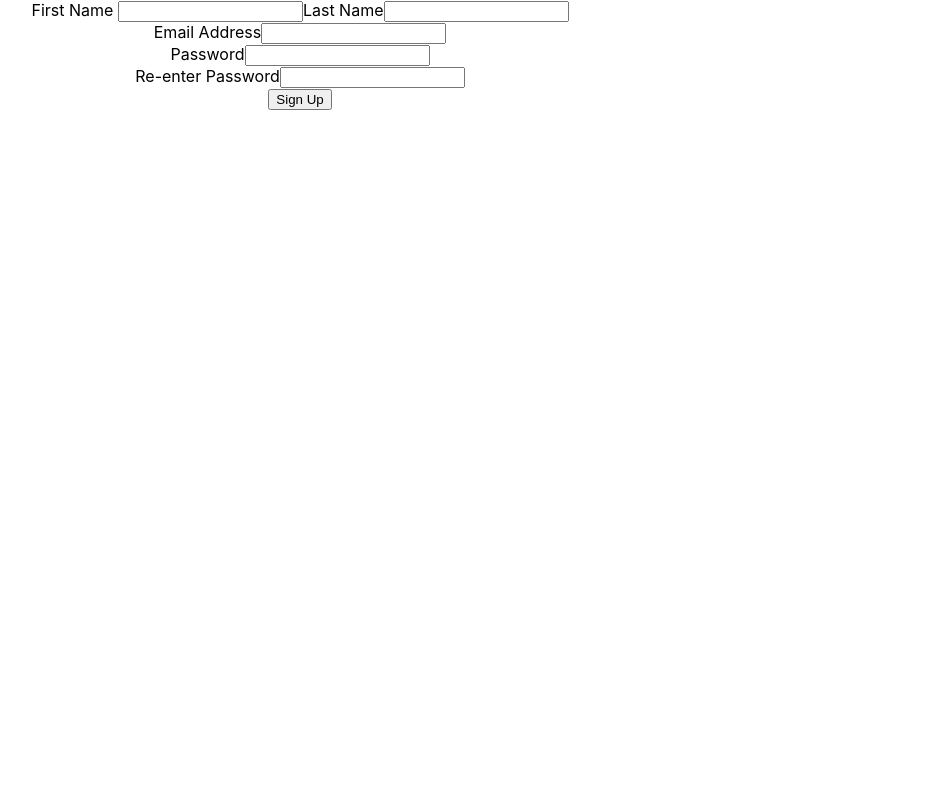
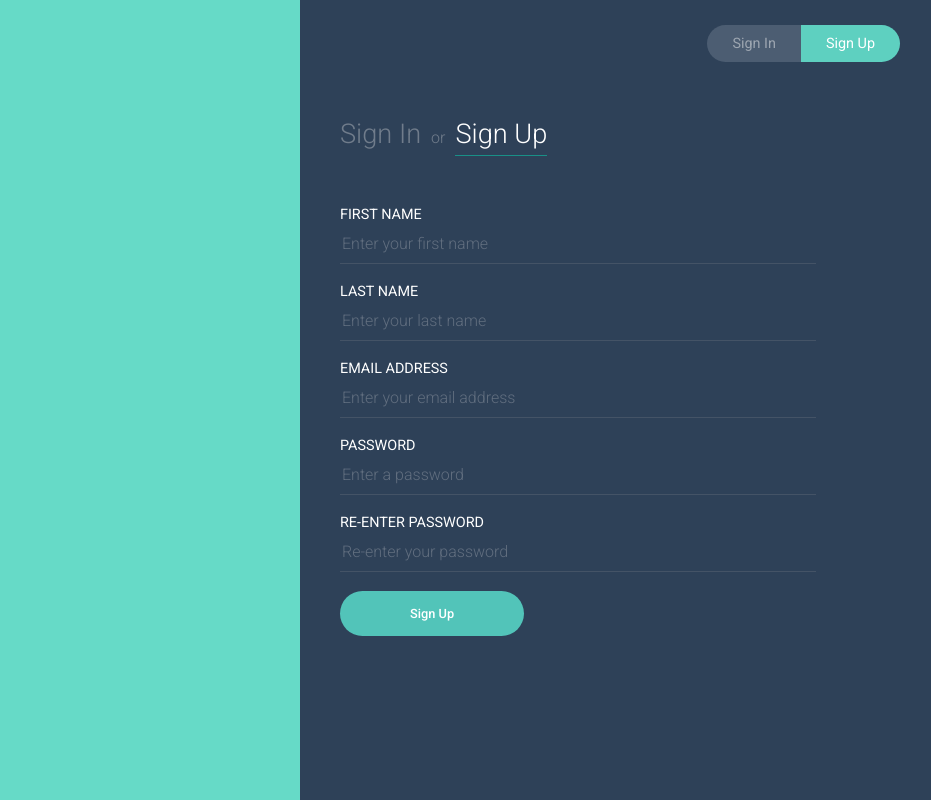
Before and after one commit to rayswilling/SnoopDoggyJog, a React (Create React App) app: page / in a window 1280 px wide. Shown: the whole page, without its empty margins (340-1271 px from the left). Built offline with nearby package versions, Linux system fonts and the light colour scheme.

Commit message:
Styling added

```diff
--- a/src/App.css
+++ b/src/App.css
@@ -1,33 +1,142 @@
 .App {
-  text-align: center;
-}
-
-.App-logo {
-  animation: App-logo-spin infinite 20s linear;
-  height: 40vmin;
-  pointer-events: none;
-}
-
-.App-header {
-  background-color: #282c34;
-  min-height: 100vh;
+  height: 100vh;
   display: flex;
-  flex-direction: column;
-  align-items: center;
-  justify-content: center;
-  font-size: calc(10px + 2vmin);
   color: white;
 }
 
-.App-link {
-  color: #61dafb;
+.App__Aside {
+  width: 50%;
+  background-color: #66dac7;
 }
 
-@keyframes App-logo-spin {
-  from {
-    transform: rotate(0deg);
-  }
-  to {
-    transform: rotate(360deg);
-  }
+.App__Form {
+  width: 50%;
+  background-color: #2e4158;
+  padding: 25px 40px;
+  overflow: auto;
 }
+
+.PageSwitcher {
+  display: flex;
+  justify-content: flex-end;
+  margin-bottom: 10%;
+}
+
+.PageSwitcher__Item {
+  background-color: #4c5d72;
+  color: #9da6b1;
+  padding: 10px 25px;
+  cursor: pointer;
+  font-size: 0.9em;
+  border: none;
+  outline: none;
+  display: inline-block;
+  text-decoration: none;
+}
+
+.PageSwitcher__Item--Active {
+  background-color: #5ed0c0;
+  color: white;
+}
+
+.PageSwitcher__Item:first-child {
+  border-top-left-radius: 25px;
+  border-bottom-left-radius: 25px;
+}
+.PageSwitcher__Item:last-child {
+  border-top-right-radius: 25px;
+  border-bottom-right-radius: 25px;
+}
+
+.FormCenter {
+  margin-bottom: 100px;
+}
+
+.FormTitle {
+  color: #707c8b;
+  font-weight: 300;
+  margin-bottom: 50px;
+}
+
+.FormTitle__Link {
+  color: #707c8b;
+  text-decoration: none;
+  display: inline-block;
+  font-size: 1.7em;
+  margin: 0 10px;
+  padding-bottom: 5px;
+}
+
+.FormTitle__Link:first-child {
+  margin-left: 0;
+}
+
+.FormTitle__Link--Active {
+  color: white;
+  border-bottom: 1px solid #199087;
+}
+
+.FormField {
+  margin-bottom: 40px;
+}
+
+.FormField__Label {
+  display: block;
+  text-transform: uppercase;
+  font-size: 0.9em;
+  color: white;
+}
+.FormField__Input {
+  width: 85%;
+  background-color: transparent;
+  border: none;
+  color: white;
+  outline: none;
+  border-bottom: 1px solid #445366;
+  font-size: 1em;
+  font-weight: 300;
+  padding-bottom: 10px;
+  margin-top: 10px;
+}
+
+.FormField__Input::placeholder {
+  color: #616e7f;
+}
+
+.FormField__Button {
+  background-color: #52c4b9;
+  color: white;
+  border: none;
+  outline: none;
+  border-radius: 25px;
+  padding: 15px 70px;
+  font-size: 0.8em;
+  font-weight: 500;
+}
+
+.FormField__Link {
+  color: #66707d;
+  text-decoration: none;
+  display: inline-block;
+  border-bottom: 1.5px solid #225e62;
+  padding-bottom: 5px;
+}
+
+.FormField__CheckboxLabel {
+  color: #646f7d;
+  font-size: 0.9em;
+}
+
+.FormField__Checkbox {
+  position: relative;
+  top: 1.5px;
+}
+
+.FormField__TermsLink {
+  color: white;
+  border-bottom: 1px solid #199087;
+  text-decoration: none;
+  display: inline-block;
+  padding-bottom: 2px;
+  margin-left: 5px;
+}
--- a/src/App.js
+++ b/src/App.js
@@ -1,15 +1,24 @@
-import React from 'react';
+import React, { Component } from 'react';
 import logo from './logo.svg';
 import Signup from './auth/SignIn';
+import { PageSwitcher, PageSwitcherTitle } from './auth/PageSwitch';
 
 import './App.css';
 
-function App() {
-  return (
-    <div className='App'>
-      <Signup />
-    </div>
-  );
+class App extends Component {
+  render() {
+    return (
+      <div className='App'>
+        <div className='App__Aside' />
+
+        <div className='App__Form'>
+          <PageSwitcher />
+          <PageSwitcherTitle />
+          <Signup />
+        </div>
+      </div>
+    );
+  }
 }
 
 export default App;
--- /dev/null
+++ b/src/auth/PageSwitch.js
@@ -0,0 +1,32 @@
+import React, { Component } from 'react';
+
+import '../App.css';
+
+const PageSwitcher = () => {
+  return (
+    <div className='PageSwitcher'>
+      <a href='#' className='PageSwitcher__Item'>
+        Sign In
+      </a>
+      <a href='#' className='PageSwitcher__Item PageSwitcher__Item--Active'>
+        Sign Up
+      </a>
+    </div>
+  );
+};
+
+const PageSwitcherTitle = () => {
+  return (
+    <div className='FormTitle'>
+      <a href='#' className='FormTitle__Link'>
+        Sign In
+      </a>
+      or
+      <a href='#' className='FormTitle__Link FormTitle__Link--Active'>
+        Sign Up
+      </a>
+    </div>
+  );
+};
+
+export { PageSwitcher, PageSwitcherTitle };
--- a/src/auth/SignIn.js
+++ b/src/auth/SignIn.js
@@ -23,52 +23,81 @@ const Signup = () => {
 
     <form onSubmit={handleSubmit}>
       <div>
-        <label> First Name </label>
+        <label className='FormField__Label' htmlFor='name'>
+          First Name{' '}
+        </label>
         <input
           type='text'
           name='firstName'
           onChange={handleInputChange}
           value={inputs.firstName}
+          placeholder='Enter your first name'
+          className='FormField__Input'
           required
         />
-        <label>Last Name</label>
+        <br />
+        <br />
+
+        <label className='FormField__Label' htmlFor='name'>
+          Last Name
+        </label>
         <input
           type='text'
           name='lastName'
           onChange={handleInputChange}
           value={inputs.lastNate}
+          placeholder='Enter your last name'
+          className='FormField__Input'
           required
         />
       </div>
+      <br />
       <div>
-        <label>Email Address</label>
+        <label className='FormField__Label' htmlFor='name'>
+          Email Address
+        </label>
         <input
           type='email'
           name='email'
           onChange={handleInputChange}
           value={inputs.email}
+          placeholder='Enter your email address'
+          className='FormField__Input'
           required
         />
       </div>
+      <br />
       <div>
-        <label>Password</label>
+        <label className='FormField__Label' htmlFor='name'>
+          Password
+        </label>
         <input
           type='password'
           name='password1'
           onChange={handleInputChange}
           value={inputs.password1}
+          className='FormField__Input'
+          placeholder='Enter a password'
         />
       </div>
+      <br />
       <div>
-        <label>Re-enter Password</label>
+        <label className='FormField__Label' htmlFor='name'>
+          Re-enter Password
+        </label>
         <input
           type='password'
           name='password2'
           onchange={handleInputChange}
           value={inputs.password2}
+          className='FormField__Input'
+          placeholder='Re-enter your password'
         />
       </div>
-      <button type='submit'>Sign Up</button>
+      <br />
+      <button className='FormField__Button' type='submit'>
+        Sign Up
+      </button>
     </form>
   );
 };
--- a/src/index.css
+++ b/src/index.css
@@ -1,13 +1,15 @@
+@import url('https://fonts.googleapis.com/css?family=Roboto:300,400,500,700');
+
+* {
+  box-sizing: border-box;
+  font-family: 'Roboto', sans-serif;
+}
+
 body {
   margin: 0;
-  font-family: -apple-system, BlinkMacSystemFont, "Segoe UI", "Roboto", "Oxygen",
-    "Ubuntu", "Cantarell", "Fira Sans", "Droid Sans", "Helvetica Neue",
-    sans-serif;
-  -webkit-font-smoothing: antialiased;
-  -moz-osx-font-smoothing: grayscale;
+  padding: 0;
 }
 
-code {
-  font-family: source-code-pro, Menlo, Monaco, Consolas, "Courier New",
-    monospace;
+.mr-20 {
+  margin-right: 20px !important;
 }
```
